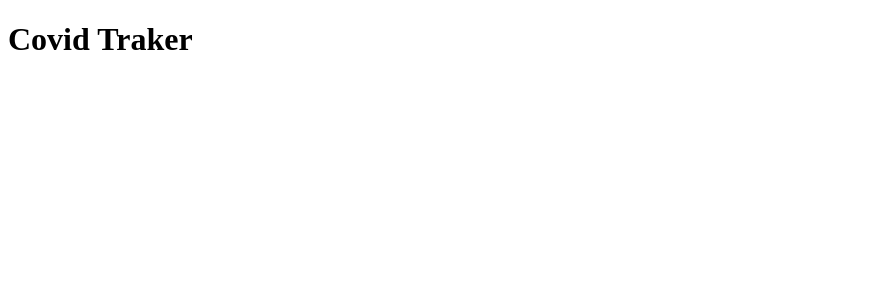
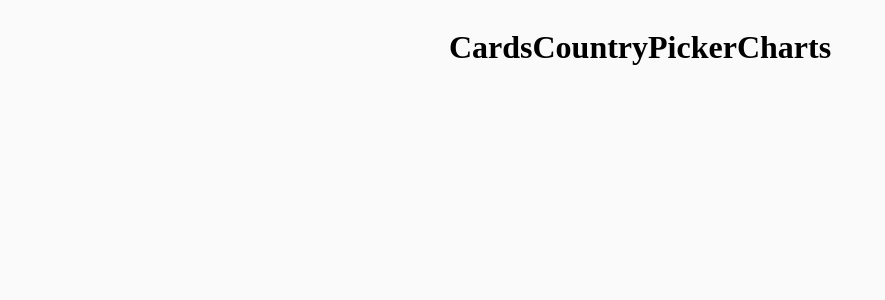
Before and after one commit to akshathakulkarni/CovidTraker, a React (Create React App) app: page / in a window 1280 px wide. Shown: the top 300 px of the page, without its empty margins (0-885 px from the left). Built offline with nearby package versions, Linux system fonts and the light colour scheme.

Commit message:
Import styles and render it in main div using className

```diff
--- a/src/App.js
+++ b/src/App.js
@@ -1,11 +1,15 @@
 import React from 'react';
 
 import { Cards, Chart, CountryPicker } from './components';
+import styles from './App.module.css';
 
 const App = () => {
   return (
-    <div>
-      <h1>Covid Traker</h1>
+    <div className={styles.container}>
+      <Cards />
+      <CountryPicker />
+      <Chart />
+
     </div>
   );
 };
```
